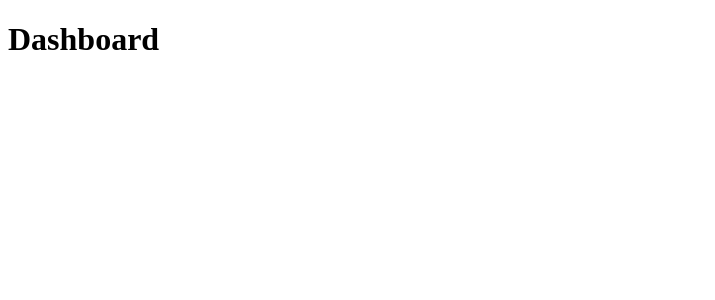
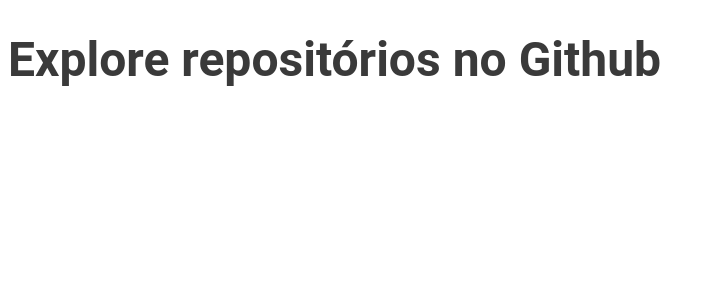
Before and after one commit to jefersonmbs/primeirio-projeto-react, a React (Create React App) app: page / in a window 1280 px wide. Shown: the top 300 px of the page, without its empty margins (0-715 px from the left). Built offline with nearby package versions, Linux system fonts and the light colour scheme.

Commit message:
Styled Components

```diff
--- a/package.json
+++ b/package.json
@@ -15,6 +15,7 @@
     "react-dom": "^16.13.1",
     "react-router-dom": "^5.2.0",
     "react-scripts": "3.4.3",
+    "styled-components": "^5.2.0",
     "typescript": "~3.7.2"
   },
   "scripts": {
@@ -41,6 +42,7 @@
   "devDependencies": {
     "@types/express": "^4.17.8",
     "@types/react-router-dom": "^5.1.6",
+    "@types/styled-components": "^5.1.4",
     "@typescript-eslint/eslint-plugin": "^4.4.1",
     "@typescript-eslint/parser": "^4.4.1",
     "eslint": "6.8.0",
--- a/src/Pages/Dashboard/index.tsx
+++ b/src/Pages/Dashboard/index.tsx
@@ -1,7 +1,9 @@
 import React from 'react';
 
+import { Title } from './styles';
+
 const Dashboard: React.FC = () => {
-  return <h1>Dashboard</h1>;
+  return <Title>Explore repositórios no Github</Title>;
 };
 
 export default Dashboard;
--- /dev/null
+++ b/src/Pages/Dashboard/styles.ts
@@ -0,0 +1,12 @@
+import styled from 'styled-components';
+
+// Template literals
+
+export const Title = styled.h1`
+  font-size: 48px;
+  color: #3a3a3a;
+  font-family: Roboto;
+  font-style: normal;
+  font-weight: bold;
+  line-height: 56px;
+`;
```
Also changed, not shown: 1 other file (tests, documents, lock files or other folders).
